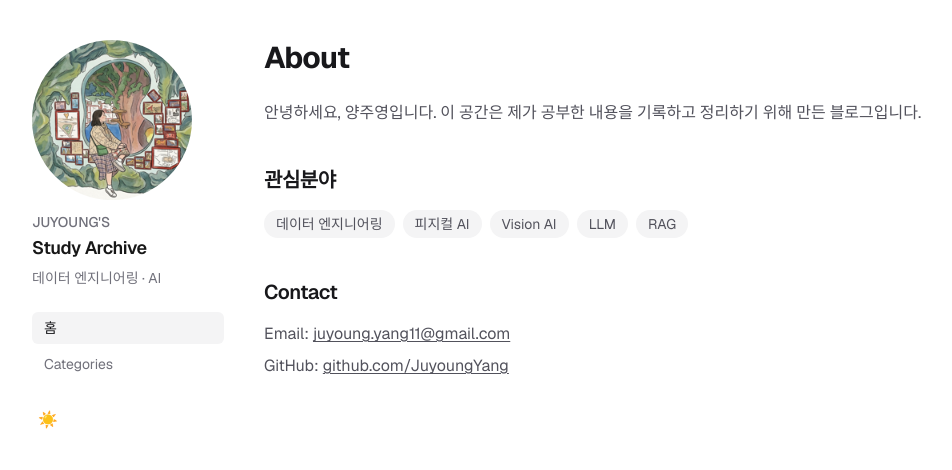
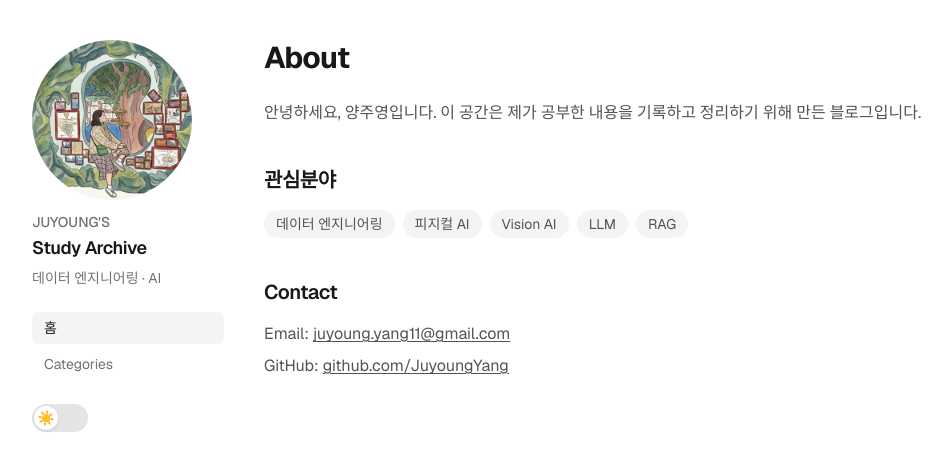
Before and after one commit to JuyoungYang/my-site, a Next.js app: page / in a window 1280 px wide. Shown: the top 470 px of the page, without its empty margins (48-1000 px from the left). Built offline with nearby package versions, Linux system fonts and the light colour scheme; no server answers.

Commit message:
style: redesign theme toggle as a sliding pill switch
Co-Authored-By: Claude Sonnet 5 <noreply@anthropic.com>

```diff
--- a/src/components/blog/ThemeToggle.tsx
+++ b/src/components/blog/ThemeToggle.tsx
@@ -21,10 +21,20 @@ export function ThemeToggle() {
   return (
     <button
       onClick={toggle}
+      role="switch"
+      aria-checked={isDark}
       aria-label="다크 모드 전환"
-      className="mt-6 flex h-8 w-8 items-center justify-center rounded-full text-zinc-500 transition-colors hover:bg-zinc-100 hover:text-zinc-900 dark:text-zinc-400 dark:hover:bg-zinc-800 dark:hover:text-zinc-50"
+      className={`relative mt-6 flex h-7 w-14 shrink-0 items-center rounded-full transition-colors ${
+        isDark ? "bg-zinc-800" : "bg-zinc-200"
+      }`}
     >
-      {mounted ? (isDark ? "🌙" : "☀️") : null}
+      <span
+        className={`absolute left-0.5 flex h-6 w-6 items-center justify-center rounded-full bg-white text-sm shadow transition-transform ${
+          isDark ? "translate-x-7" : "translate-x-0"
+        }`}
+      >
+        {mounted ? (isDark ? "🌙" : "☀️") : null}
+      </span>
     </button>
   );
 }
```
